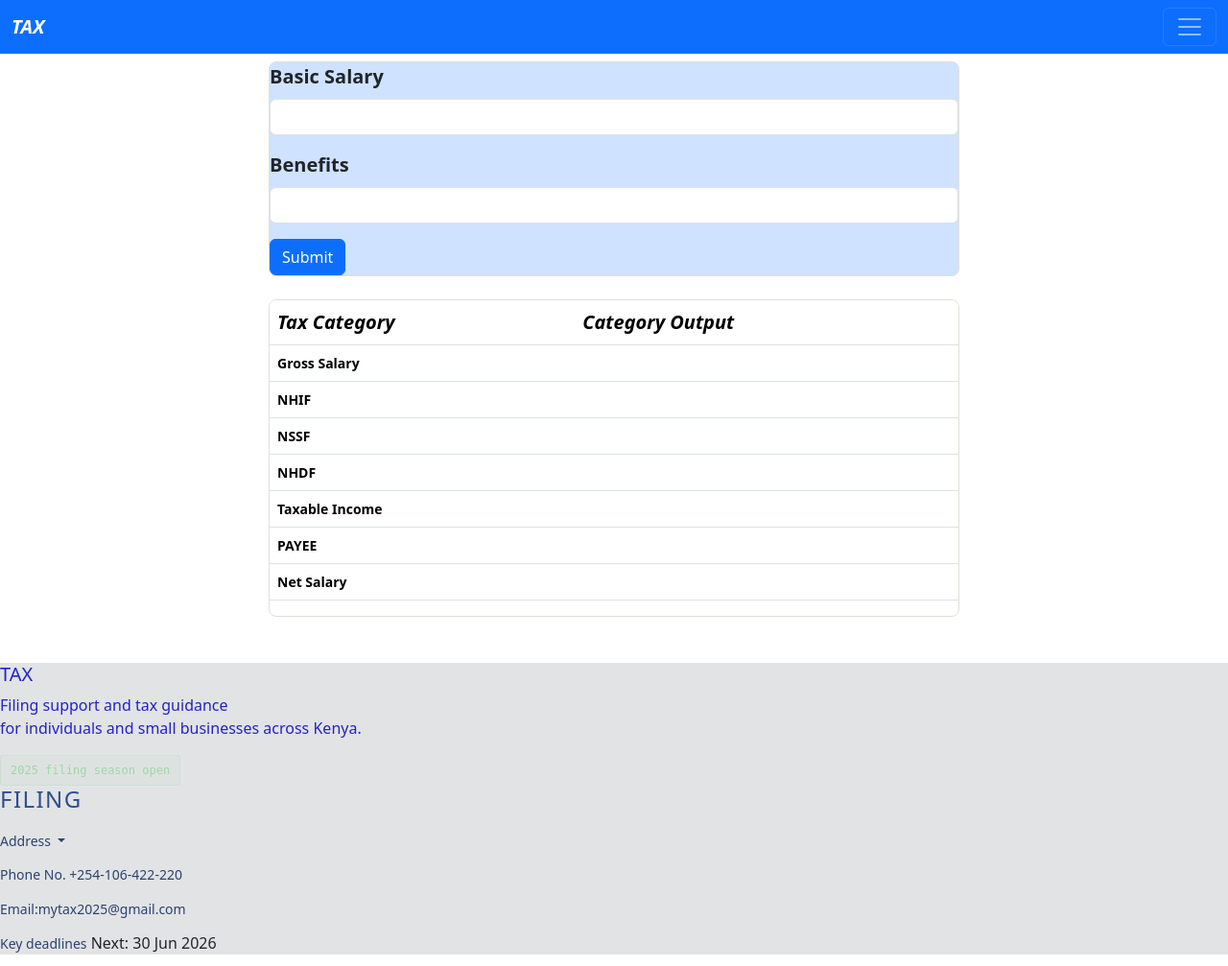
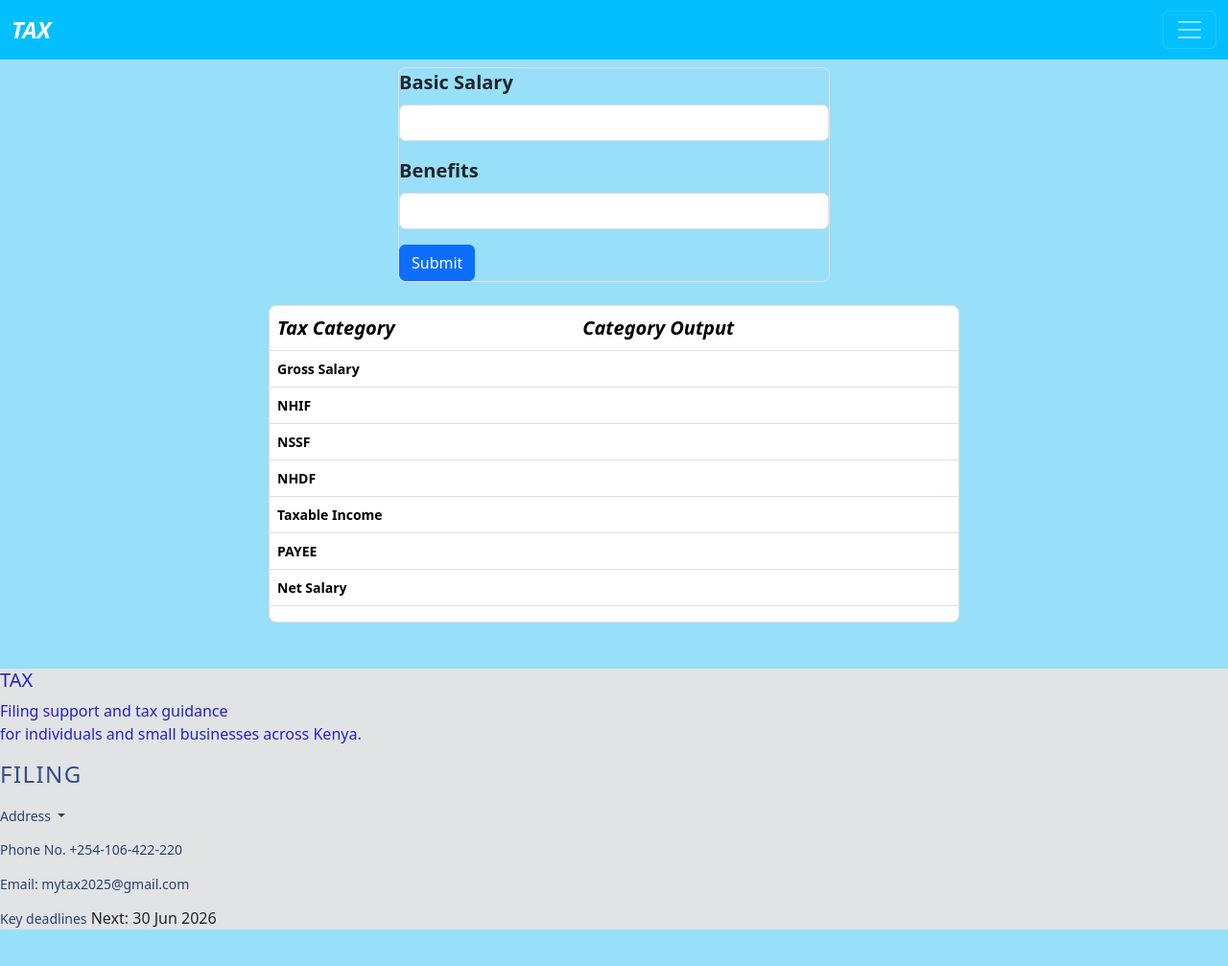
Before and after one commit to cedu19/javascript, a Python web app: template templates/index.html in a window 1280 px wide. Shown: the whole page at 96% size. After the commit the page ends 969 px from the top, so only its background shows below. Run offline with Jinja, Linux system fonts and the light colour scheme; the template is opened without the code that fills it, so the values that code supplies are empty.

Commit message:
first commit

```diff
--- a/templates/index.html
+++ b/templates/index.html
@@ -10,11 +10,11 @@
     <link rel="stylesheet" href="tax.css">
 </head>
 
-<body>
+<body style="background-color: rgb(152, 223, 250);">
     <div>
-        <nav class="navbar bg-primary" data-bs-theme="dark">
+        <nav class="navbar" style="background-color: rgb(4, 191, 253);" data-bs-theme="dark">
             <div class="container-fluid">
-                <a class="navbar-brand fw-bolder icon-link" href="/"><em>TAX</em></a>
+                <a class="navbar-brand fw-bolder icon-link fs-4" href="/"><em>TAX</em></a>
                 <button class="navbar-toggler" type="button" data-bs-toggle="collapse" data-bs-target="#navbarNav"
                     aria-controls="navbarNav" aria-expanded="false" aria-label="Toggle navigation">
                     <span class="navbar-toggler-icon"></span>
@@ -25,7 +25,7 @@
                             <a class="nav-link active" aria-current="page" href="index.html">Home</a>
                         </li>
                         <li class="nav-item dropdown">
-                            <a class="nav-link dropdown-toggle" href="#" role="button" data-bs-toggle="dropdown"
+                            <a class="nav-link active dropdown-toggle" href="#" role="button" data-bs-toggle="dropdown"
                                 aria-expanded="false">
                                 My Tax
                             </a>
@@ -42,13 +42,13 @@
                             </ul>
                         </li>
                         <li class="nav-item">
-                            <a class="nav-link" href="https://itax.kra.go.ke/KRA-Portal/">ITAX</a>
+                            <a class="nav-link active" href="https://itax.kra.go.ke/KRA-Portal/">ITAX</a>
                         </li>
                     </ul>
                 </div>
             </div>
         </nav>
-        <div class="table2 table-wrap2 mt-2 mb-4 bg-primary-subtle">
+        <div class="table2 table-wrap2 mt-2 mb-4" style="background-color: rgb(152, 223, 250); width: 450px;">
             <form id="tax_form">
                 <div class="mb-3 ">
                     <label for="exampleInputEmail1" class="form-label fs-5 fw-bolder">Basic Salary</label>
@@ -110,7 +110,7 @@
             <h5>TAX</h5>
             <p class="tagline">Filing support and tax guidance <br> for individuals and small businesses across Kenya.
             </p>
-            <span class="filing-status">2025 filing season open</span>
+            <!-- <span class="filing-status">2025 filing season open</span> -->
         </div>
         <div class="col">
             <h4 class="fs-4">Filing</h4>
@@ -121,14 +121,14 @@
                         Address
                     </a>
                     <ul class="dropdown-menu">
-                        <li><a class="dropdown-item" href="">Timewise tower</a>
+                        <li><a class="dropdown-item" href="#">Timewise tower</a>
                         </li>
-                        <li><a class="dropdown-item" href="">Timewise street</a></li>
-                        <li><a class="dropdown-item" href="">P.O. Box 456-5599</a></li>
+                        <li><a class="dropdown-item" href="#">Timewise street</a></li>
+                        <li><a class="dropdown-item" href="#">P.O. Box 456-5599</a></li>
                     </ul>
                 </li>
                 <li><a href="#">Phone No. +254-106-422-220</a></li>
-                <li><a href="#">Email:mytax2025@gmail.com</a></li>
+                <li><a href="#">Email: mytax2025@gmail.com</a></li>
                 <li>
                     <a href="#">Key deadlines</a>
                     <span class="deadline-note">Next: 30 Jun 2026</span>
```
